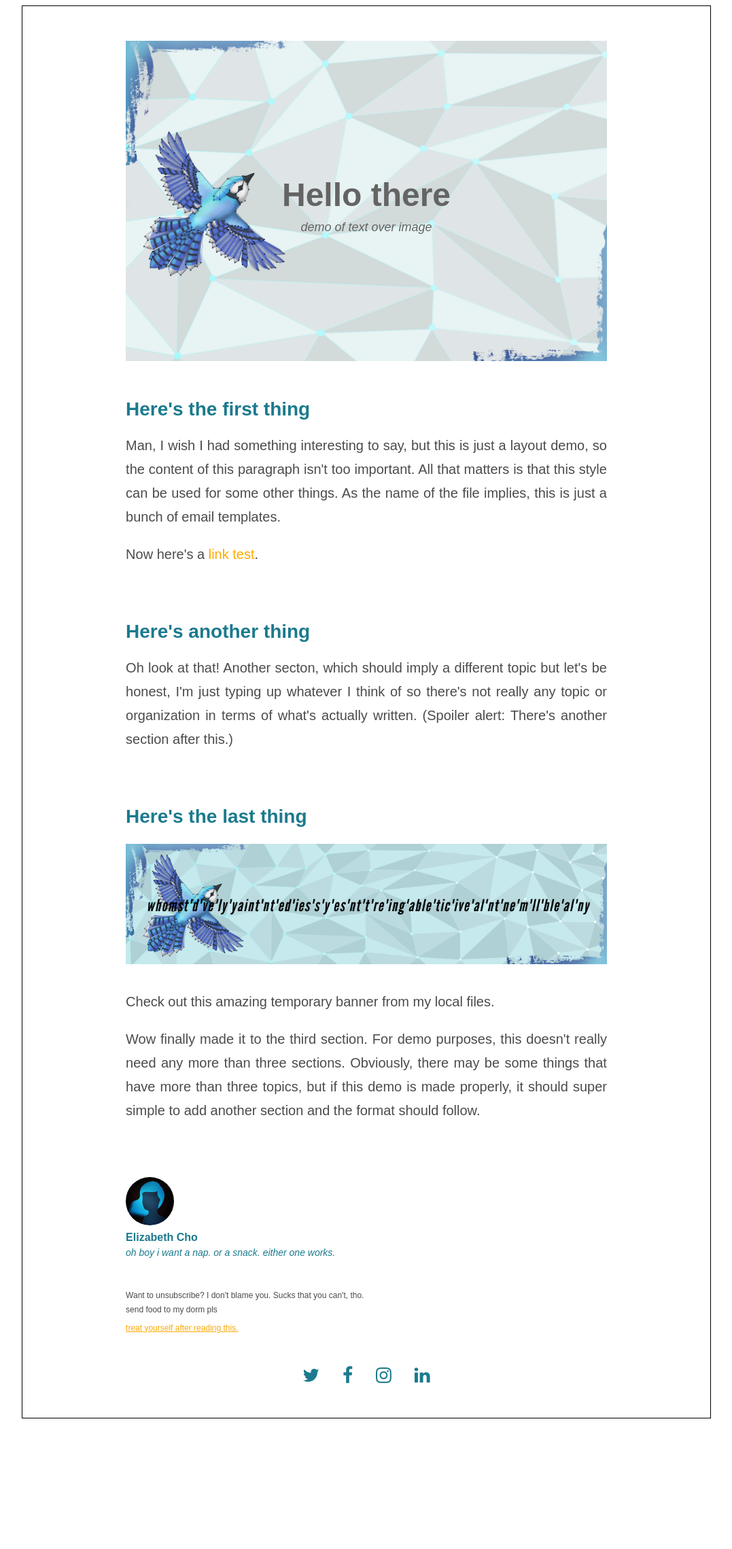
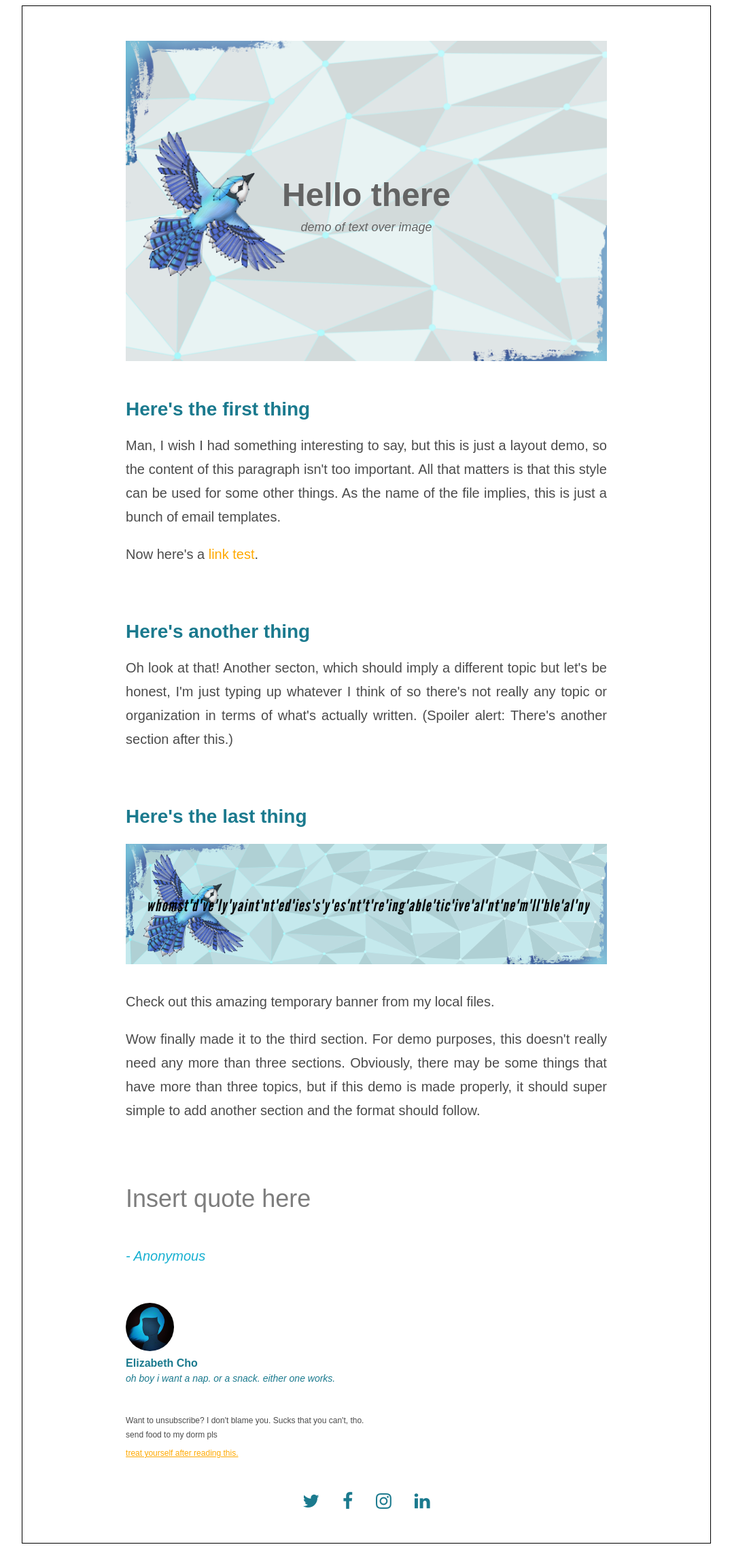
Before and after one commit to Elizabeth-Cho/Elizabeth-Cho.github.io, a Jekyll site: the page elements/email.html, which Jekyll copies as it is, in a window 1280 px wide. Shown: the whole page at 68% size, without its empty margins (102-1179 px from the left). Built offline with Jekyll 4.4.1, drawn with Linux system fonts in a browser that asks for light colours; before the commit the page ends 2094 px from its top, so only the background shows below that.

Commit message:
Added quote section

```diff
--- a/elements/email.css
+++ b/elements/email.css
@@ -136,3 +136,18 @@ a:hover {
 .social-banner a:hover {
     color: rgb(255, 169, 0);
 }
+
+#quote-text{
+    font-size: 36px;
+    margin-left: 0;
+    color: rgb(125, 125, 125);
+}
+
+#credit {
+    font-style: italic;
+    color: rgb(23, 176, 209);
+}
+
+.quote {
+    margin-bottom: 50px;
+}
--- a/elements/email.html
+++ b/elements/email.html
@@ -39,6 +39,10 @@
                     is made properly, it should super simple to add another section and
                     the format should follow.</p>
             </div>
+            <div class="quote">
+                <p id="quote-text">Insert quote here</p>
+                <p id="credit">- Anonymous</p>
+            </div>
         </div>
         <div class="signed">
             <img class="icon" src="icon.jpg">
```
Lines whose indentation alone changed are shown as unchanged.
